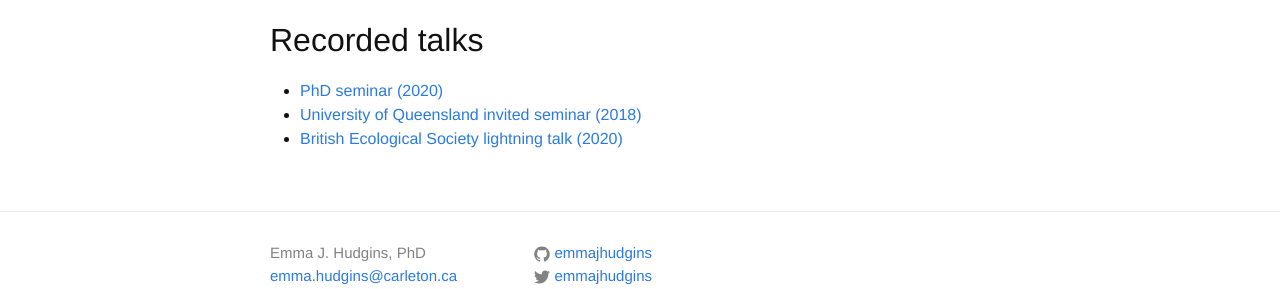
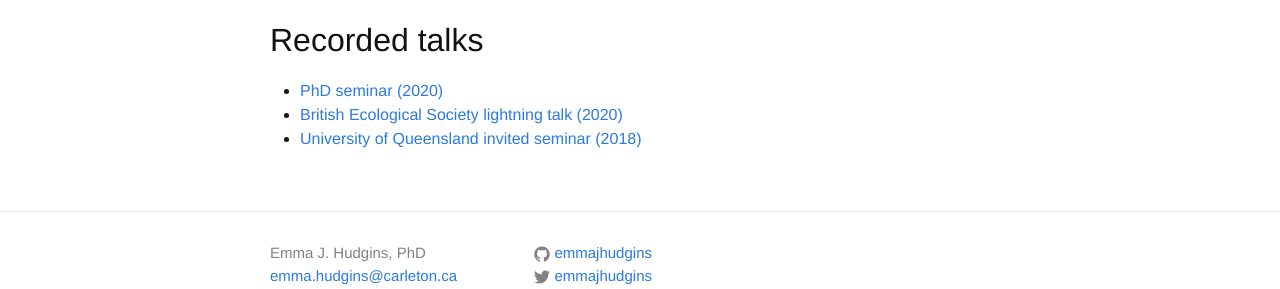
Before and after one commit to emmajhudgins/emmajhudgins.github.io, a Jekyll site: the page built from media.md, in a window 1280 px wide. Shown: the part 763-1052 px from the top of the page. Built offline with Jekyll 4.4.1, drawn with Linux system fonts in a browser that asks for light colours; nearby versions of some CDN libraries; some web fonts are replaced.

```diff
--- a/media.md
+++ b/media.md
@@ -34,5 +34,5 @@ Print
 ## Recorded talks
 
 - [PhD seminar (2020)](https://youtu.be/hceSoNLj4X4)
+- [British Ecological Society lightning talk (2020)](https://www.youtube.com/watch?v=0f7S7nYMbVM)
 - [University of Queensland invited seminar (2018)](https://www.youtube.com/watch?v=tK0CBbXwioM&t=143s)
-- [British Ecological Society lightning talk (2020)](https://www.youtube.com/watch?v=0f7S7nYMbVM)
```
